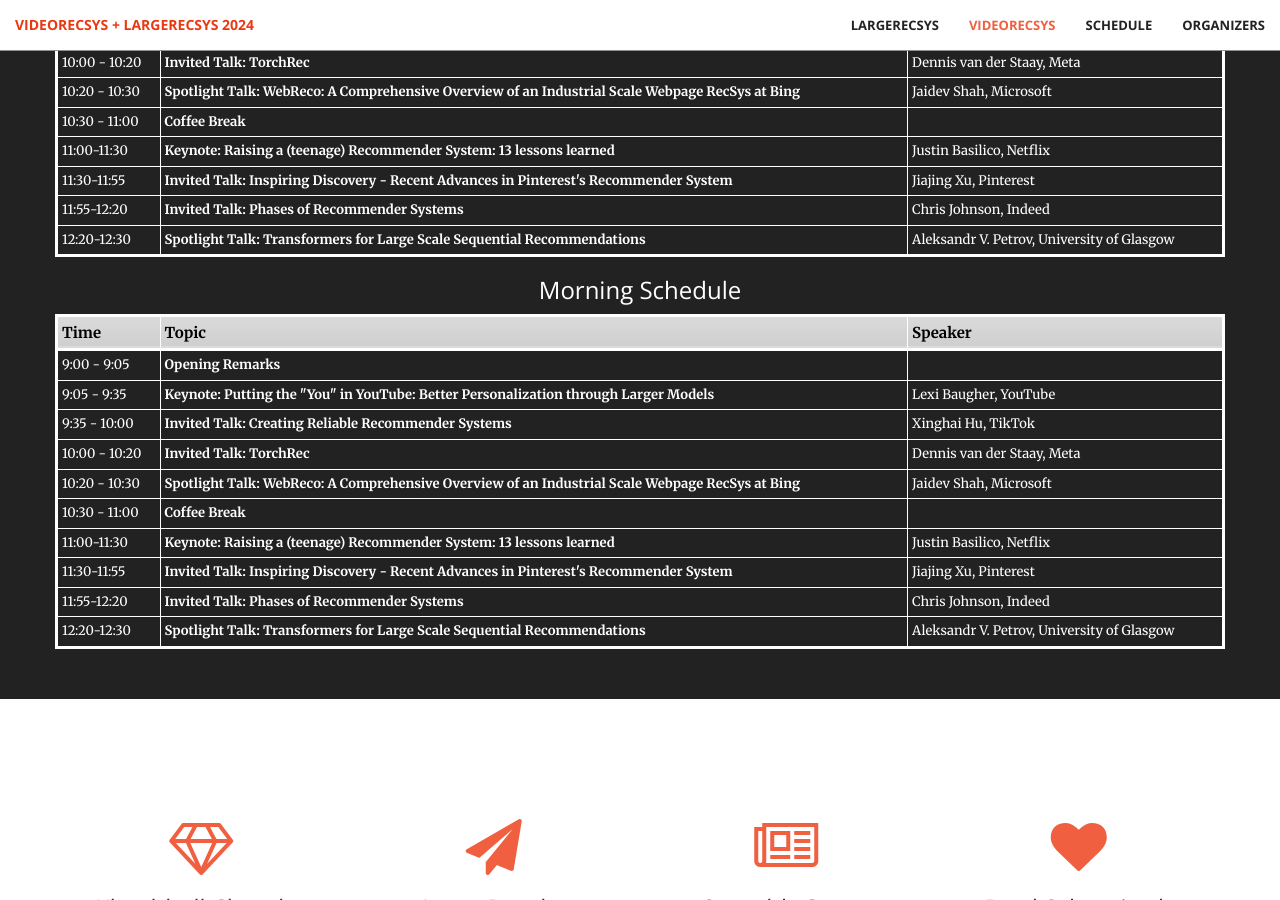
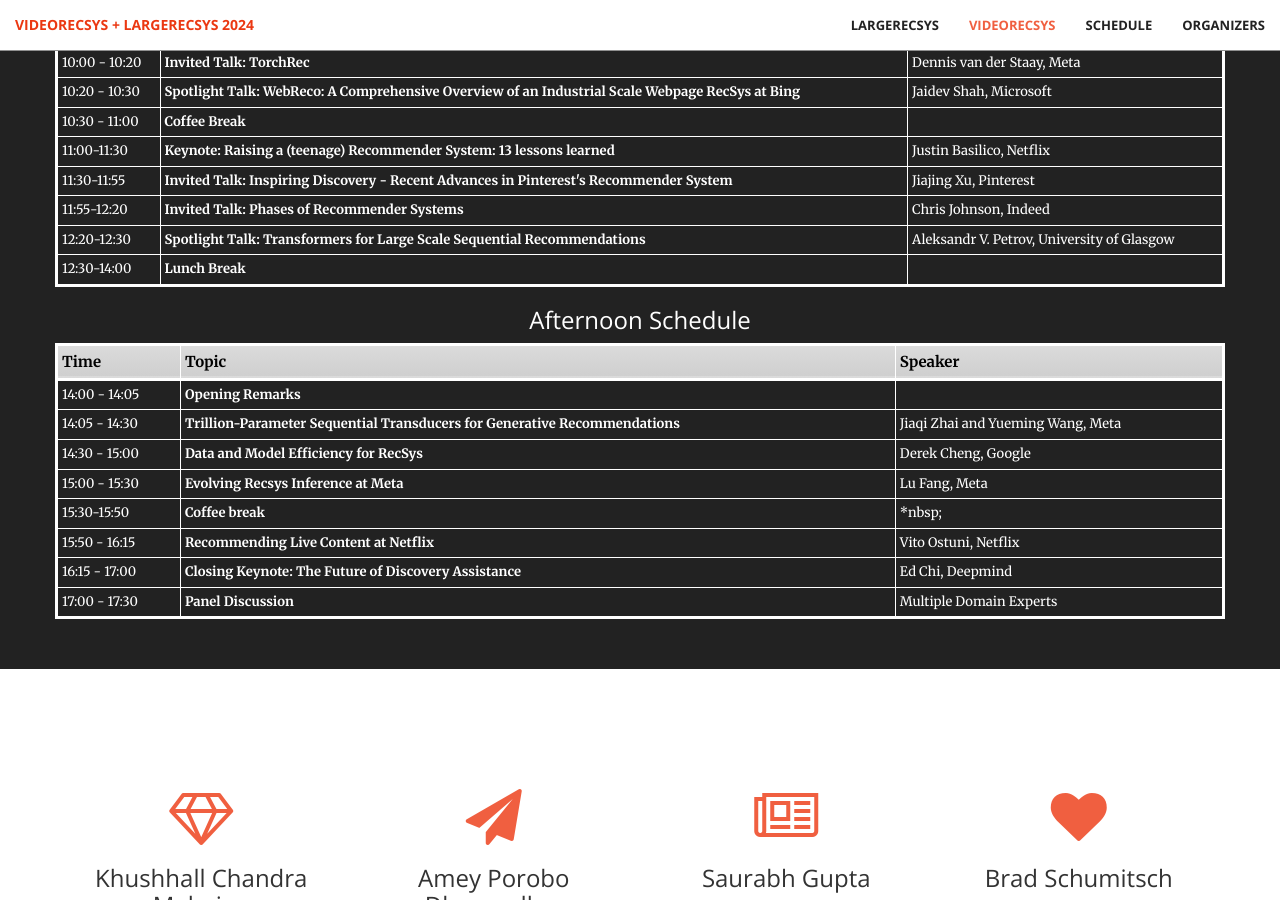
Before and after one commit to largeandvideorecsys/largeandvideorecsys.github.io, a Jekyll site: the page built from index.html, in a window 1280 px wide and 900 px high, scrolled down 2141 px. Built offline with Jekyll 4.4.1, drawn with Linux system fonts in a browser that asks for light colours.

Commit message:
Update schedule.html
Adding final schedule

```diff
--- a/_includes/schedule.html
+++ b/_includes/schedule.html
@@ -67,12 +67,17 @@
               <td><strong>Spotlight Talk: Transformers for Large Scale Sequential Recommendations</strong></td>
               <td>Aleksandr V. Petrov, University of Glasgow</td>
             </tr>
+            <tr>
+              <td>12:30-14:00</td>
+              <td><strong>Lunch Break</strong></td>
+              <td>&nbsp;</td>
+            </tr>
           </tbody>
         </table>
         </div>
 
         <div class="call-to-action">
-            <h3>Morning Schedule</h3>
+            <h3>Afternoon Schedule</h3>
         </div>
 
         <div class="row">
@@ -86,54 +91,44 @@
           </thead>
           <tbody>
             <tr>
-              <td>9:00 - 9:05</td>
+              <td>14:00 - 14:05</td>
               <td><strong>Opening Remarks</strong></td>
               <td>&nbsp;</td>
             </tr>
             <tr>
-              <td>9:05 - 9:35</td>
-              <td><strong>Keynote: Putting the "You" in YouTube: Better Personalization through Larger Models</strong></td>
-              <td>Lexi Baugher, YouTube</td>
+              <td>14:05 - 14:30</td>
+              <td><strong>Trillion-Parameter Sequential Transducers for Generative Recommendations</strong></td>
+              <td>Jiaqi Zhai and Yueming Wang, Meta</td>
             </tr>
             <tr>
-              <td>9:35 - 10:00</td>
-              <td><strong>Invited Talk: Creating Reliable Recommender Systems</strong></td>
-              <td>Xinghai Hu, TikTok</td>
+              <td>14:30 - 15:00</td>
+              <td><strong>Data and Model Efficiency for RecSys</strong></td>
+              <td>Derek Cheng, Google</td>
             </tr>
             <tr>
-              <td>10:00 - 10:20</td>
-              <td><strong>Invited Talk: TorchRec</strong></td>
-              <td>Dennis van der Staay, Meta</td>
+              <td>15:00 - 15:30</td>
+              <td><strong>Evolving Recsys Inference at Meta</strong></td>
+              <td>Lu Fang, Meta</td>
             </tr>
             <tr>
-              <td>10:20 - 10:30</td>
-              <td><strong>Spotlight Talk: WebReco: A Comprehensive Overview of an Industrial Scale Webpage RecSys at Bing</strong></td>
-              <td>Jaidev Shah, Microsoft</td>
+              <td>15:30-15:50</td>
+              <td><strong>Coffee break</strong></td>
+              <td>*nbsp;</td>
             </tr>
             <tr>
-              <td>10:30 - 11:00</td>
-              <td><strong>Coffee Break</strong></td>
-              <td>&nbsp;</td>
+              <td>15:50 - 16:15</td>
+              <td><strong>Recommending Live Content at Netflix</strong></td>
+              <td>Vito Ostuni, Netflix</td>
             </tr>
             <tr>
-              <td>11:00-11:30</td>
-              <td><strong>Keynote: Raising a (teenage) Recommender System: 13 lessons learned</strong></td>
-              <td>Justin Basilico, Netflix</td>
+              <td>16:15 - 17:00</td>
+              <td><strong>Closing Keynote: The Future of Discovery Assistance</strong></td>
+              <td>Ed Chi, Deepmind</td>
             </tr>
             <tr>
-              <td>11:30-11:55</td>
-              <td><strong>Invited Talk: Inspiring Discovery - Recent Advances in Pinterest's Recommender System</strong></td>
-              <td>Jiajing Xu, Pinterest</td>
-            </tr>
-            <tr>
-              <td>11:55-12:20</td>
-              <td><strong>Invited Talk: Phases of Recommender Systems</strong></td>
-              <td>Chris Johnson, Indeed</td>
-            </tr>
-            <tr>
-              <td>12:20-12:30</td>
-              <td><strong>Spotlight Talk: Transformers for Large Scale Sequential Recommendations</strong></td>
-              <td>Aleksandr V. Petrov, University of Glasgow</td>
+              <td>17:00 - 17:30</td>
+              <td><strong>Panel Discussion</strong></td>
+              <td>Multiple Domain Experts</td>
             </tr>
           </tbody>
         </table>
```
